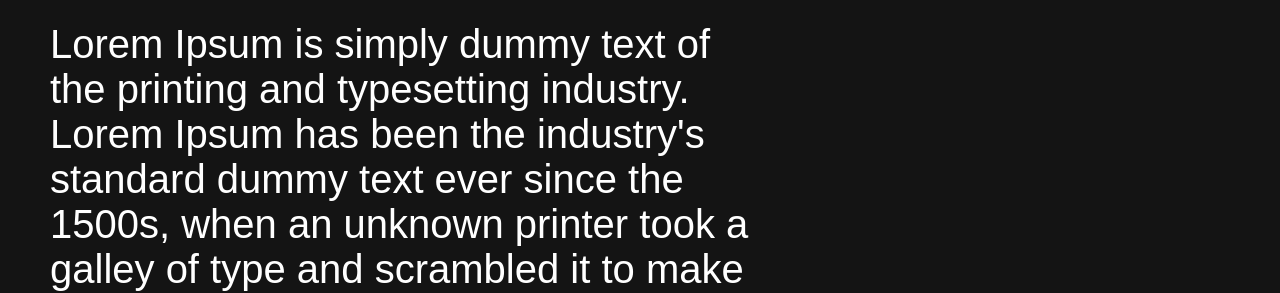
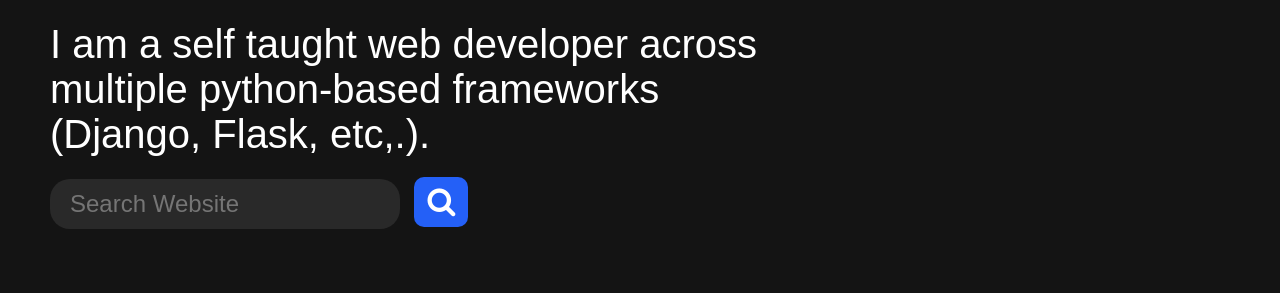
Before and after one commit to nixcodes/portfolio, a plain HTML site: page index.html in a window 1280 px wide. Shown: the part 511-804 px from the top of the page. Drawn offline with Linux system fonts and the light colour scheme.

Commit message:
Update index.html

```diff
--- a/index.html
+++ b/index.html
@@ -36,11 +36,7 @@
     </nav>
     <div class="hometxt">
         <h1>Hey! I am Nikil👋</h1>
-        <p>Lorem Ipsum is simply dummy text of the printing and typesetting industry.
-            Lorem Ipsum has been the industry's standard dummy text ever since the 1500s,
-            when an unknown printer took a galley of type and scrambled it to make a type specimen book.
-            It has survived not only five centuries, but also the leap into electronic typesetting,
-            remaining essentially unchanged.</p>
+        <p>I am a self taught web developer across multiple python-based frameworks (Django, Flask, etc,.).</p>
     </div>
     <div class="searchbar">
         <form>
```
